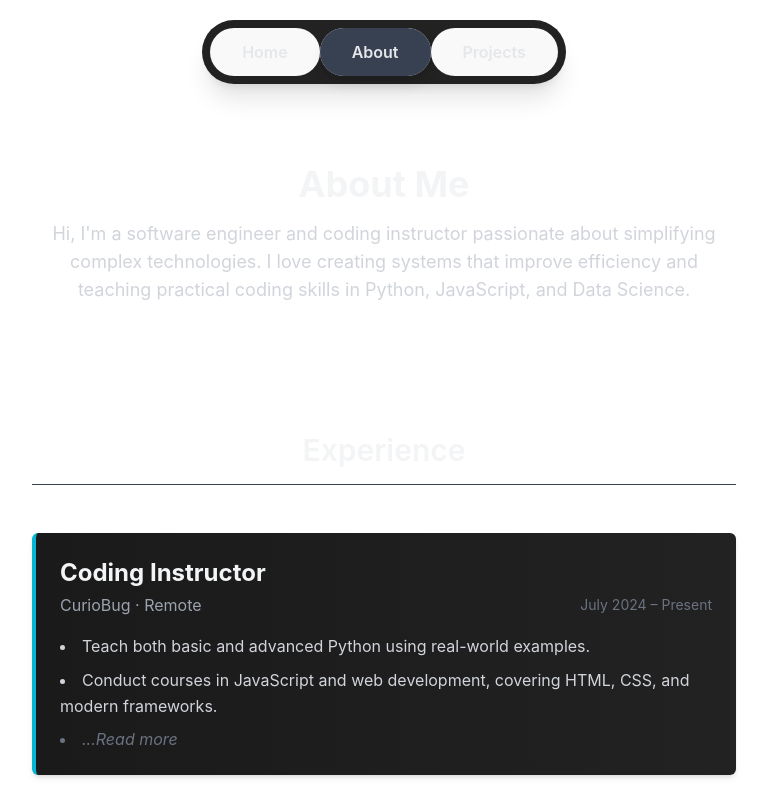
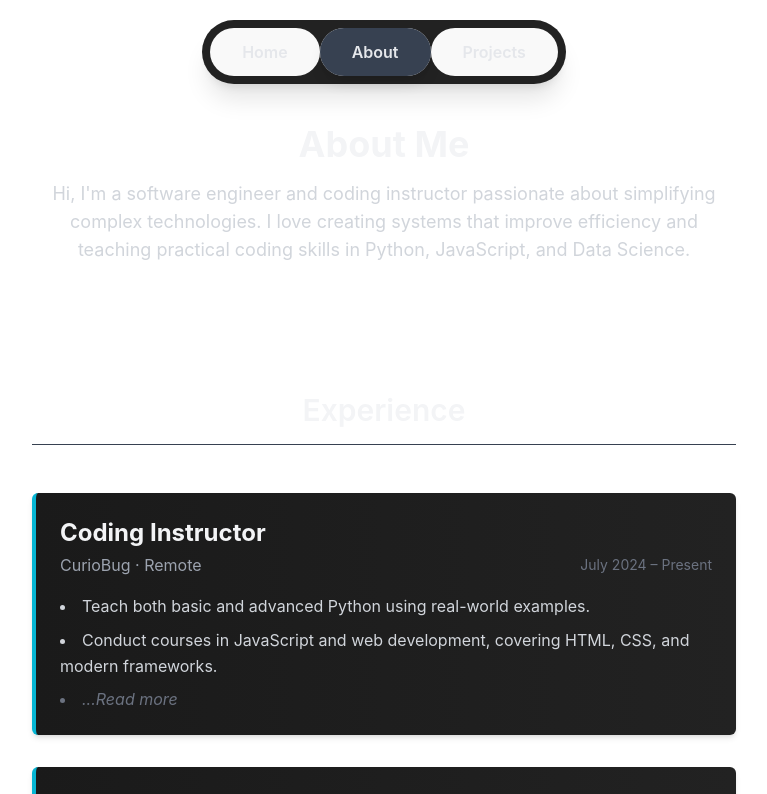
Before and after one commit to nullsploit01/portfolio, a React (Vite) app: page /about in a window 1280 px wide. Shown: the top 794 px of the page, without its empty margins (256-1023 px from the left). Built offline with nearby package versions, Linux system fonts and the light colour scheme.

Commit message:
add a layout component

```diff
--- /dev/null
+++ b/src/components/custom/layout/index.tsx
@@ -0,0 +1,14 @@
+import Footer from '../footer';
+import NavBar from '../navbar';
+
+const Layout = ({ children }: { children: React.ReactNode }) => {
+  return (
+    <div>
+      <NavBar />
+      <main className="flex-grow">{children}</main>
+      <Footer />
+    </div>
+  );
+};
+
+export default Layout;
--- a/src/pages/about/index.tsx
+++ b/src/pages/about/index.tsx
@@ -1,13 +1,12 @@
 import Experience from './experience';
 import { motion } from 'framer-motion';
 
-import NavBar from '@/components/custom/navbar';
+import Layout from '@/components/custom/layout';
 
 const AboutPage = () => {
   return (
-    <div className="min-h-screen ">
-      <NavBar />
-      <section className="max-w-4xl mx-auto px-6 sm:px-12 py-20">
+    <Layout>
+      <section className="max-w-4xl mx-auto px-6 sm:px-12 py-10">
         <motion.div
           initial={{ opacity: 0, y: -30 }}
           animate={{ opacity: 1, y: 0 }}
@@ -25,7 +24,7 @@ const AboutPage = () => {
           <Experience />
         </div>
       </section>
-    </div>
+    </Layout>
   );
 };
 
--- a/src/pages/home/index.tsx
+++ b/src/pages/home/index.tsx
@@ -2,16 +2,14 @@ import SkillsSection from './skills';
 import { motion } from 'framer-motion';
 import { Download } from 'lucide-react';
 
-import Footer from '@/components/custom/footer';
-import NavBar from '@/components/custom/navbar';
+import Layout from '@/components/custom/layout';
 import { Button } from '@/components/ui/button';
 import company from '@/constants/company';
 import self from '@/constants/self';
 
 const HomePage = () => {
   return (
-    <div>
-      <NavBar />
+    <Layout>
       <div className="min-h-screen flex justify-center items-center flex-col text-center px-4 overflow-hidden">
         <motion.div
           initial={{ opacity: 0, x: -50 }}
@@ -45,8 +43,7 @@ const HomePage = () => {
       <div>
         <SkillsSection />
       </div>
-      <Footer />
-    </div>
+    </Layout>
   );
 };
 
--- a/src/pages/projects/index.tsx
+++ b/src/pages/projects/index.tsx
@@ -1,7 +1,7 @@
 import { motion } from 'framer-motion';
 import { useEffect, useState } from 'react';
 
-import NavBar from '@/components/custom/navbar';
+import Layout from '@/components/custom/layout';
 import ProjectCard from '@/components/custom/project-card';
 import { IProject } from '@/models/project';
 
@@ -21,9 +21,7 @@ const ProjectsPage = () => {
   }, []);
 
   return (
-    <div>
-      <NavBar />
-
+    <Layout>
       <motion.h2
         initial={{ opacity: 0, y: -20 }}
         animate={{ opacity: 1, y: 0 }}
@@ -33,7 +31,7 @@ const ProjectsPage = () => {
         Projects I’ve Built
       </motion.h2>
 
-      <div className="flex flex-col items-center justify-center min-h-screen w-full max-w-[900px] mx-auto">
+      <div className="flex my-8 flex-col items-center justify-center min-h-screen w-full max-w-[900px] mx-auto">
         {projects.length > 0 ? (
           projects.map((project) => (
             <div key={project.id} className="w-full flex justify-center my-5">
@@ -44,7 +42,7 @@ const ProjectsPage = () => {
           <p className="text-center text-gray-400">Loading...</p>
         )}
       </div>
-    </div>
+    </Layout>
   );
 };
 
```
